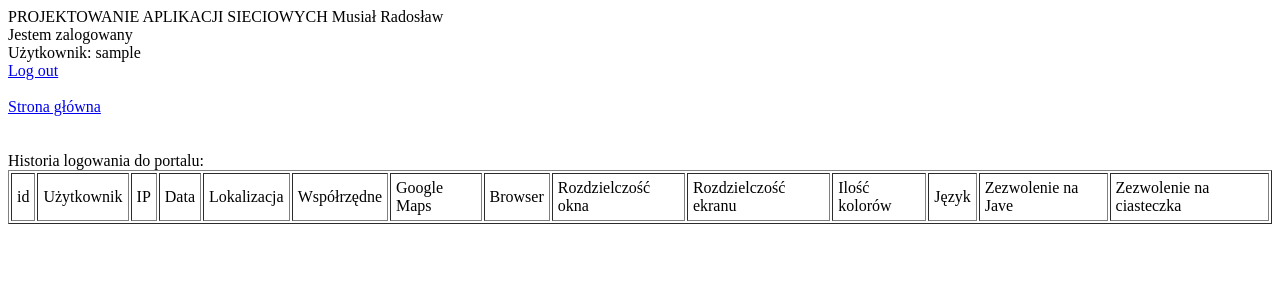
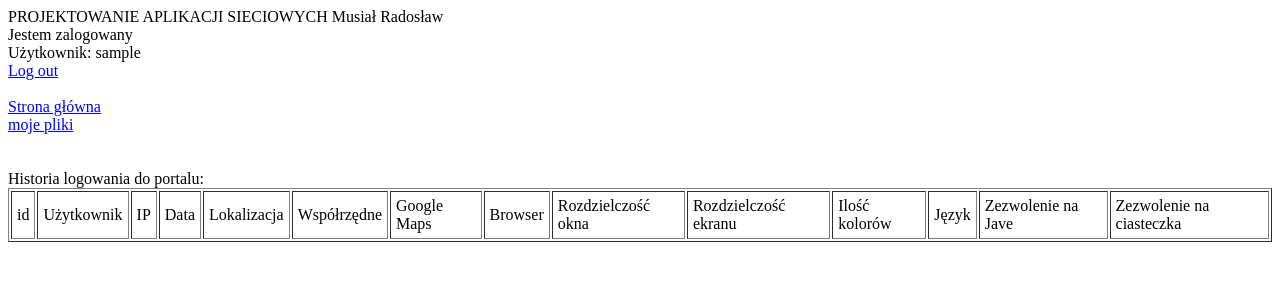
Before and after one commit to Radmuss/MyCloud, a PHP site: page /sesja/historia.php in a window 1280 px wide. Shown: the top 300 px of the page. Run offline with PHP 8.4, Linux system fonts and the light colour scheme; the visitor is signed in with stand-in values (Sample User, id 1); data that the repository does not hold is empty.

Commit message:
menu update

```diff
--- a/sesja/historia.php
+++ b/sesja/historia.php
@@ -1,7 +1,7 @@
 <?php
 include "../header.php";
 include "../BD.php";
-
+echo "<a href=\"https://radek0109.beep.pl/z5/exploredir.php\">moje pliki<br></a>";
 echo "<br><br>Historia logowania do portalu: <br>";
 $rezultat = mysqli_query($link, "SELECT * FROM goscieportalu ORDER BY id DESC") or die("Błąd zapytania do bazy: $dbname");
 print "<TABLE CELLPADDING=5 BORDER=1>";
@@ -24,4 +24,3 @@ while ($wiersz = mysqli_fetch_array($rezultat)) {
 }
 print "</TABLE>";
 mysqli_close($link);
-?>
```
Also changed, not shown: index.php (+1 -17 lines).
